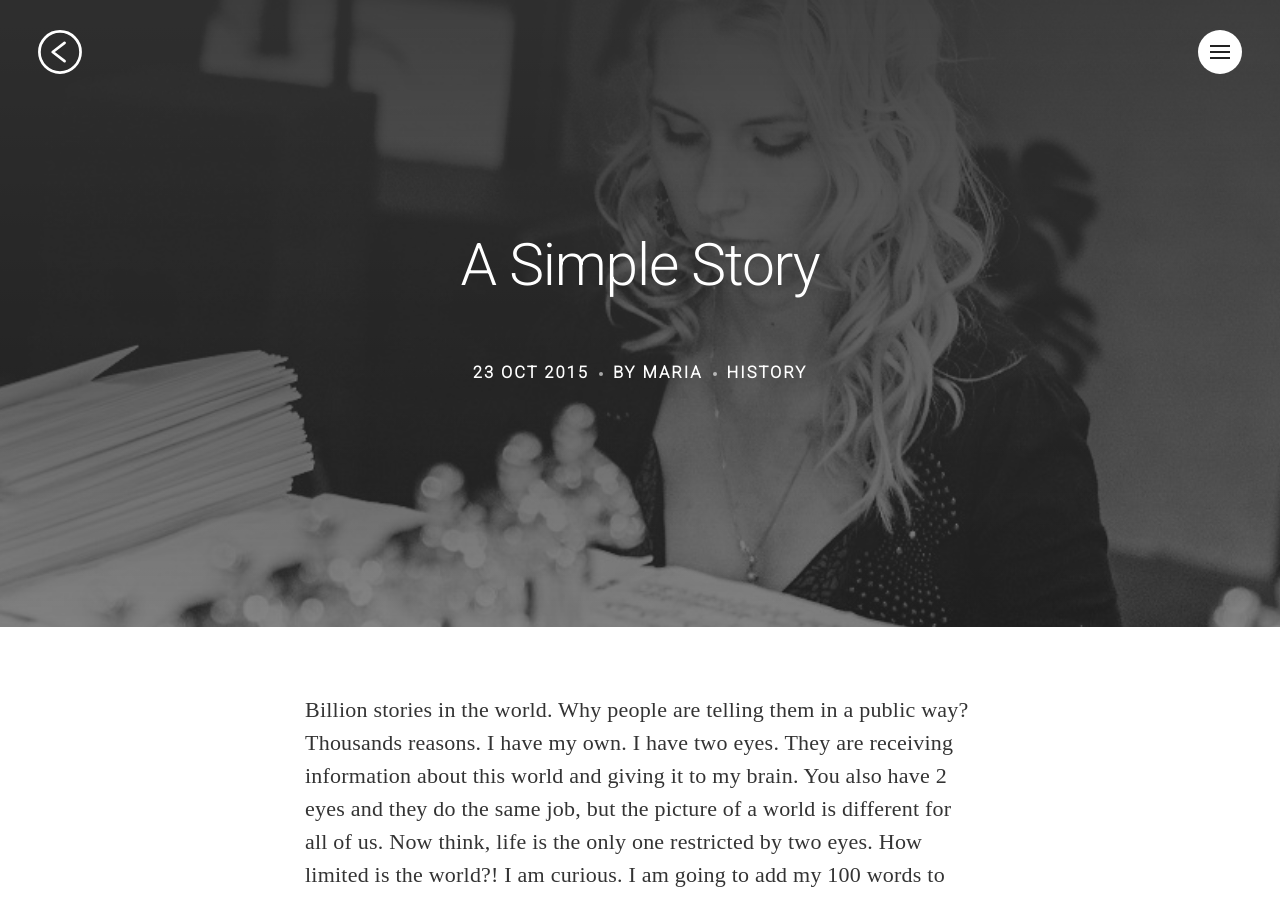
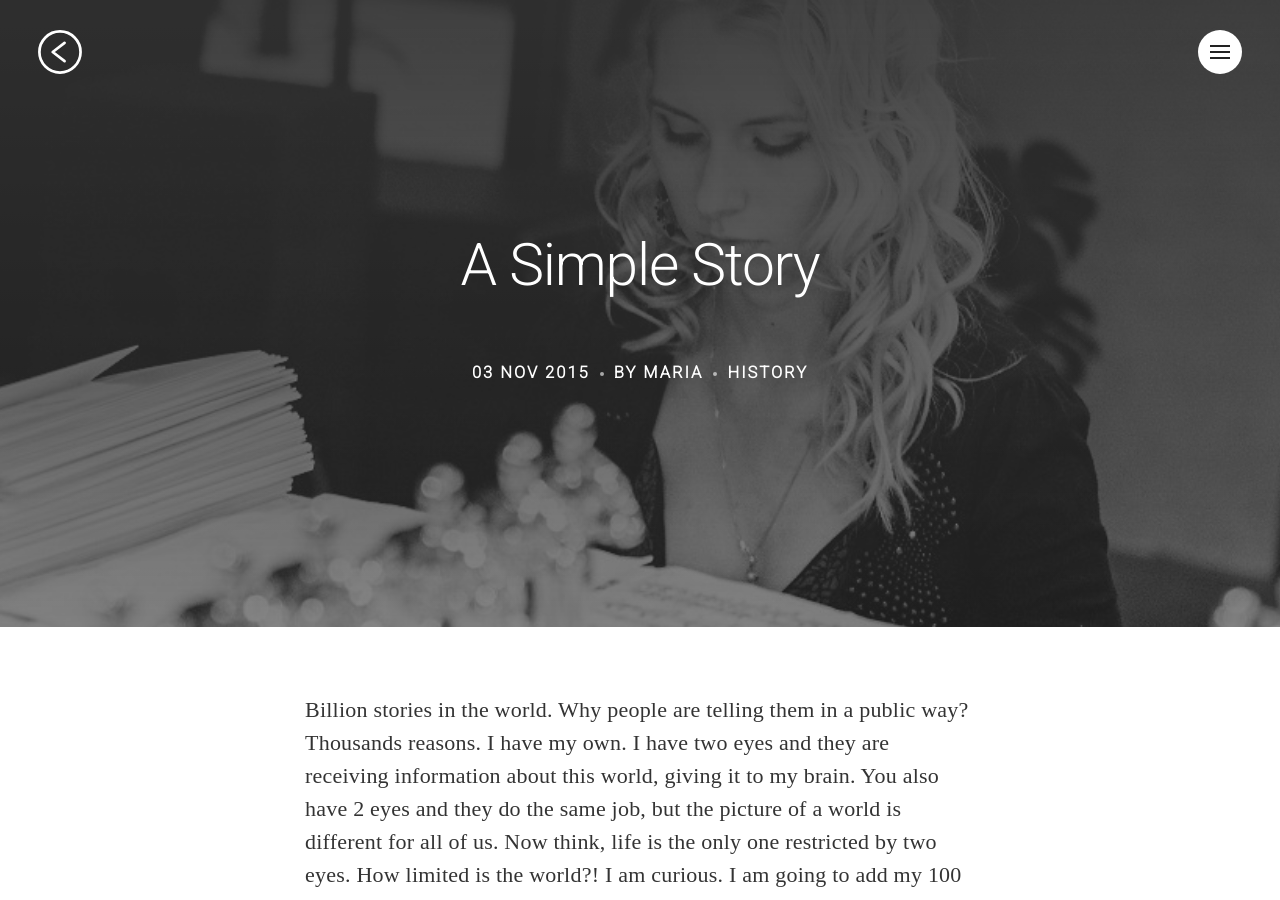
Before and after one commit to maria-prkh/maria-prkh.github.io, a Jekyll site: the page built from _posts/2015-10-23-a-simple-story.markdown, in a window 1280 px wide and 900 px high. Built offline with Jekyll 4.4.1, drawn with Linux system fonts in a browser that asks for light colours; nearby versions of some CDN libraries; some web fonts are replaced; Markdown is read by kramdown in place of the engine named in the settings; comment, search, counter and statistics services are not loaded; some of the changed lines change nothing that is shown; some of the changed text lies outside the part shown.

Commit message:
First post
Edited excerpt and date

```diff
--- a/_posts/2015-10-23-a-simple-story.markdown
+++ b/_posts/2015-10-23-a-simple-story.markdown
@@ -1,11 +1,11 @@
 ---
 layout: post
 title:  "A Simple Story"
-date:   2015-10-23 01:00:00
-last_modified_at:  2015-10-23 01:00:00
-excerpt: "Walter Elias Disney was an American entrepreneur, cartoonist, animator, voice actor, and film producer. As a prominent..."
+date:   2015-11-03 01:00:00
+last_modified_at:  2015-11-03 23:44:00
+excerpt: "Billion stories in the world. Why people are telling them in a public way? Thousands reasons. I have my own...."
 categories: history
-tags:  disney
+tags:
 image:
   feature: Z8zTjge2Jac.jpg
   topPosition: -350px
@@ -15,7 +15,7 @@
 syntaxHighlighter: no
 ---
 
-Billion stories in the world. Why people are telling them in a public way? Thousands reasons. I have my own. I have two eyes. They are receiving information about this world and giving it to my brain. You also have 2 eyes and they do the same job, but the picture of a world is different for all of us. Now think, life is the only one restricted by two eyes. How limited is the world?!  I am curious. I am going to add my 100 words to whatever I would like to share and check if it changes anything.
+Billion stories in the world. Why people are telling them in a public way? Thousands reasons. I have my own. I have two eyes and they are receiving information about this world, giving it to my brain. You also have 2 eyes and they do the same job, but the picture of a world is different for all of us. Now think, life is the only one restricted by two eyes. How limited is the world?!  I am curious. I am going to add my 100 words to whatever i would like to share and check if it changes anything.
 
 
 Чи змінився би світ, якби завтра в ньому з'явилась ще одна історія? Ймовірно , що ні. Хоча, я не збираюсь змінювати світ своїми історіями. Так, несподівано для себе я відкрила одну просту річ, яку хотіла робити і робила подумки мільйон разів. Висловити і поділитися своїми думками і почуттями, пережитими емоціями відкрито і щиро. Зберегти це не тільки в пам'яті, а й десь ще в світі. Хоча ж би й в інтернеті. Чи вистачить мені ста слів? Щонайменше не напишу чогось зайвого. Щонайбільше - навчуся записувати щось варте уваги. 4 мови? Щоб не обмежувати своїх можливостей. То вітаю в просторі моїх думок.
```
